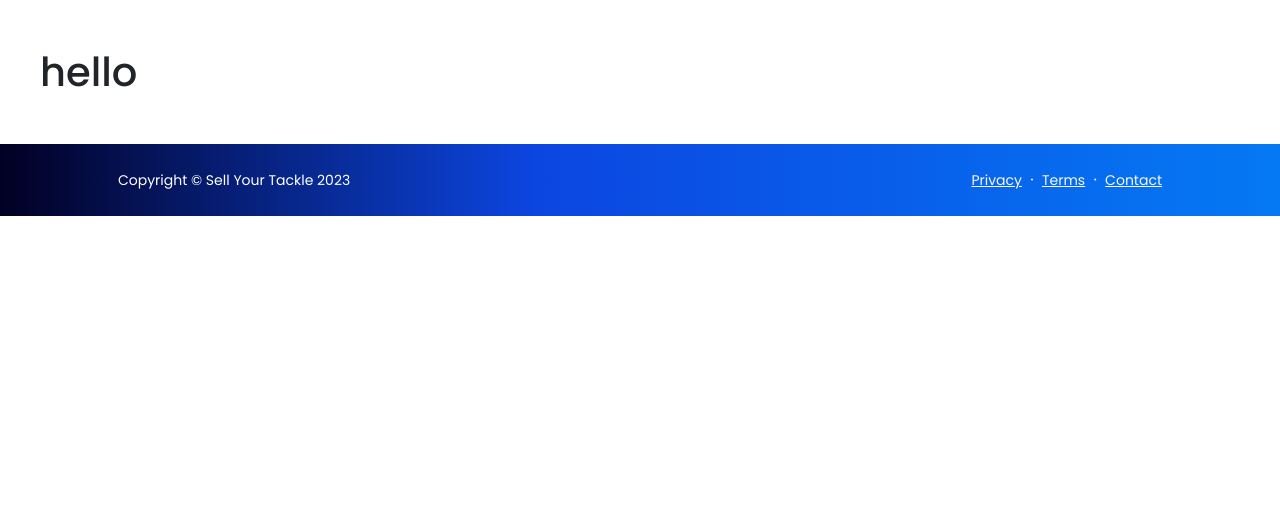
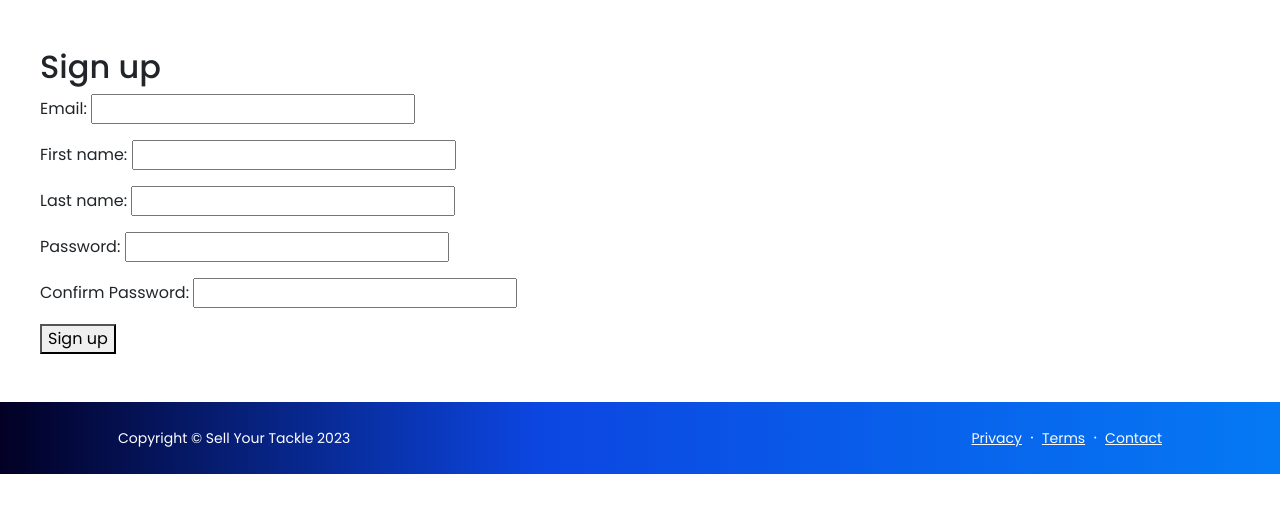
Before and after one commit to ouzifeng/CI_PP4_SELLYOURTACKLE, a Django app: template auth_app/templates/signup.html in a window 1280 px wide. Shown: the part 74-587 px from the top of the page. Run offline with Django 4.2, Linux system fonts and the light colour scheme; the template is opened without the code that fills it: values that come from a table or form of the project are taken from there, others are empty; some libraries are stand-ins or nearby versions.

Commit message:
start on signup form

```diff
--- /dev/null
+++ b/auth_app/forms.py
@@ -0,0 +1,33 @@
+from django import forms
+from .models import CustomUser
+
+class CustomUserSignupForm(forms.ModelForm):
+    password1 = forms.CharField(label='Password', widget=forms.PasswordInput)
+    password2 = forms.CharField(label='Confirm Password', widget=forms.PasswordInput)
+
+    class Meta:
+        model = CustomUser
+        fields = ['email', 'first_name', 'last_name']
+
+    def clean_email(self):
+        # Validate unique email
+        email = self.cleaned_data.get('email')
+        if CustomUser.objects.filter(email=email).exists():
+            raise forms.ValidationError("Email already exists")
+        return email
+
+    def clean_password2(self):
+        # Check that the two password entries match
+        password1 = self.cleaned_data.get("password1")
+        password2 = self.cleaned_data.get("password2")
+        if password1 and password2 and password1 != password2:
+            raise forms.ValidationError("Passwords don't match")
+        return password2
+
+    def save(self, commit=True):
+        # Save the provided password in hashed format
+        user = super().save(commit=False)
+        user.set_password(self.cleaned_data["password1"])
+        if commit:
+            user.save()
+        return user
--- a/auth_app/templates/signup.html
+++ b/auth_app/templates/signup.html
@@ -2,5 +2,10 @@
 
 
 {% block content %}
-<h1>hello</h1>
+<h2>Sign up</h2>
+<form method="post">
+    {% csrf_token %}
+    {{ form.as_p }}
+    <button type="submit">Sign up</button>
+</form>
 {% endblock %}
```
Also changed, not shown: auth_app/views.py (+13 -1 lines).
